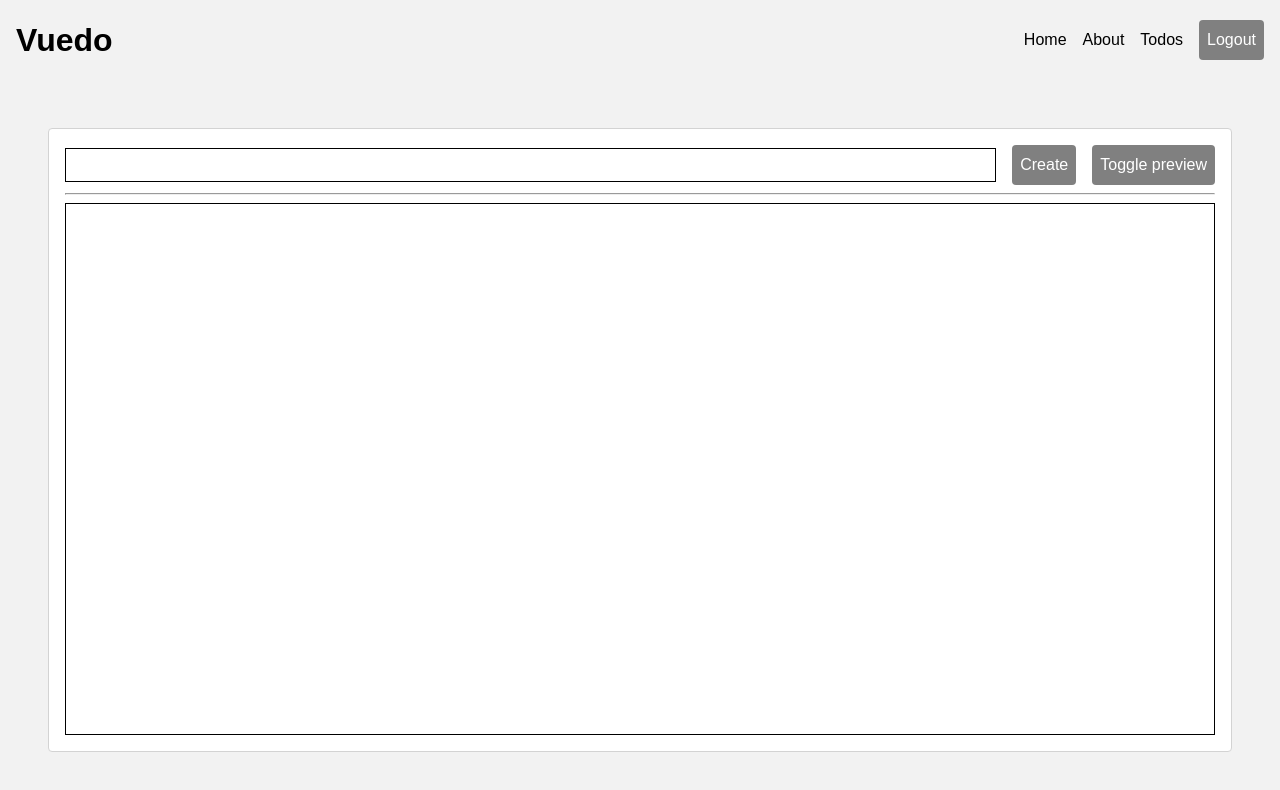
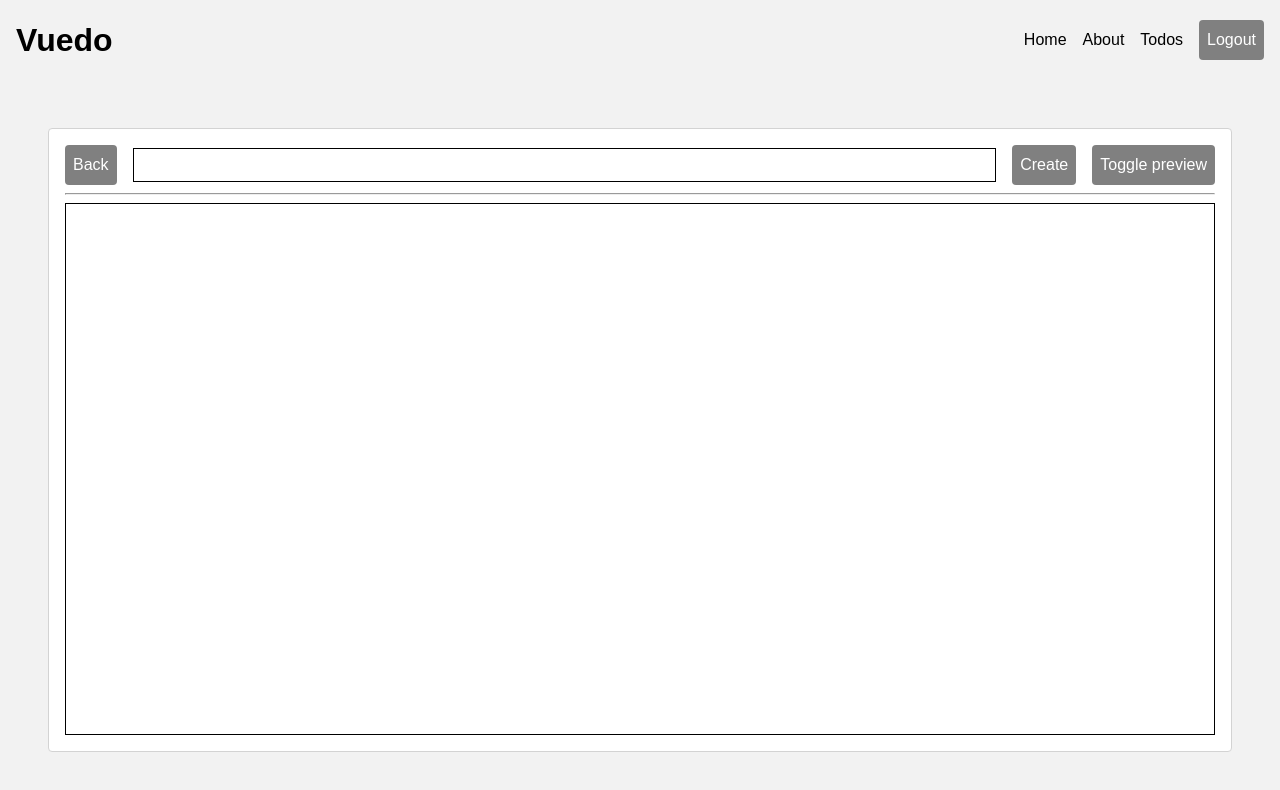
Before and after one commit to feissN/vuedo, a Vue app: page /create in a window 1280 px wide. Shown: the top 790 px of the page. Built offline with nearby package versions, Linux system fonts and the light colour scheme; no server answers; sample sign-in values are in the browser's storage.

Commit message:
added back button and fixed styling

```diff
--- a/src/App.vue
+++ b/src/App.vue
@@ -63,7 +63,7 @@ onBeforeUnmount(() => {
     }
 }
 
-@media screen and (max-width: 360px) {
+@media screen and (max-width: 460px) {
     .app {
         main {
             padding: 1rem;
--- a/src/components/Navigation.vue
+++ b/src/components/Navigation.vue
@@ -4,13 +4,15 @@ import { onMounted, onUnmounted, ref } from 'vue';
 import LoginButton from './LoginButton.vue';
 import LogoutButton from './LogoutButton.vue';
 
+const burgerThreshold = 460;
+
 const authStore = useAuthStore();
 
-const smallerWidth = ref(window.innerWidth < 400);
+const smallerWidth = ref(window.innerWidth < burgerThreshold);
 const isMenuCollapsed = ref(false);
 
 const onResize = () => {
-    smallerWidth.value = window.innerWidth < 400;
+    smallerWidth.value = window.innerWidth < burgerThreshold;
 }
 
 onMounted(() => {
--- a/src/components/TodoCard.vue
+++ b/src/components/TodoCard.vue
@@ -41,8 +41,11 @@ const markdownText = computed(() => {
 <template>
     <div :class="'todo-card ' + size" @click="size === 'small' && router.push(`todo/${todo.id}`)">
         <div class="title">
-            <h3 v-if="!editMode">{{ todo.title }}</h3>
-            <input v-if="editMode" v-model="newTitle" />
+            <div class="title-action">
+                <button v-if="props.size === 'big'" type="button" @click="router.push('../todos')">Back</button>
+                <h3 v-if="!editMode">{{ todo.title }}</h3>
+                <input v-if="editMode" v-model="newTitle" />
+            </div>
             <div class="buttons">
                 <button v-if="editMode" class="apply" @click="handleSave">Save</button>
                 <button v-if="editMode" class="reject" @click="editMode = !editMode">Reject</button>
@@ -141,6 +144,11 @@ const markdownText = computed(() => {
         min-height: calc(100vh - 11rem);
 
         .title {
+            .title-action {
+                display: flex;
+                align-items: center;
+                gap: 1rem;
+            }
 
             input {
                 flex: 1;
@@ -154,9 +162,8 @@ const markdownText = computed(() => {
     }
 }
 
-@media screen and (max-width: 360px) {
+@media screen and (max-width: 460px) {
     .todo-card {
-
         &.big {
             .title {
                 flex-direction: column;
@@ -167,6 +174,11 @@ const markdownText = computed(() => {
                 }
             }
         }
+
+        &.small {
+            max-width: unset;
+            width: unset;
+        }
     }
 }
 </style>
--- a/src/views/CreateNoteView.vue
+++ b/src/views/CreateNoteView.vue
@@ -54,8 +54,11 @@ const markdownText = computed(() => {
 <template>
     <div class="create-todo">
         <div class="title">
-            <input v-if="editMode" v-model="title" />
-            <h3 v-else>{{ title }}</h3>
+            <div class="title-action">
+                <button type="button" @click="router.push('todos')">Back</button>
+                <input v-if="editMode" v-model="title" />
+                <h3 v-else>{{ title }}</h3>
+            </div>
             <div class="buttons">
                 <button class="apply" @click="handleSave">Create</button>
                 <button class="toggle-preview" @click="editMode = !editMode">Toggle preview</button>
@@ -107,6 +110,12 @@ const markdownText = computed(() => {
     }
 
     .title {
+        .title-action {
+            display: flex;
+            align-items: center;
+            gap: 1rem;
+            flex: 1;
+        }
 
         input {
             flex: 1;
@@ -119,7 +128,7 @@ const markdownText = computed(() => {
     }
 }
 
-@media screen and (max-width: 360px) {
+@media screen and (max-width: 460px) {
     .create-todo {
         .title {
             flex-direction: column;
--- a/src/views/TodosView.vue
+++ b/src/views/TodosView.vue
@@ -80,7 +80,7 @@ loadTodos();
 }
 
 
-@media screen and (max-width: 360px) {
+@media screen and (max-width: 460px) {
     .todos-view {
         .todos {
             justify-content: center;
```
